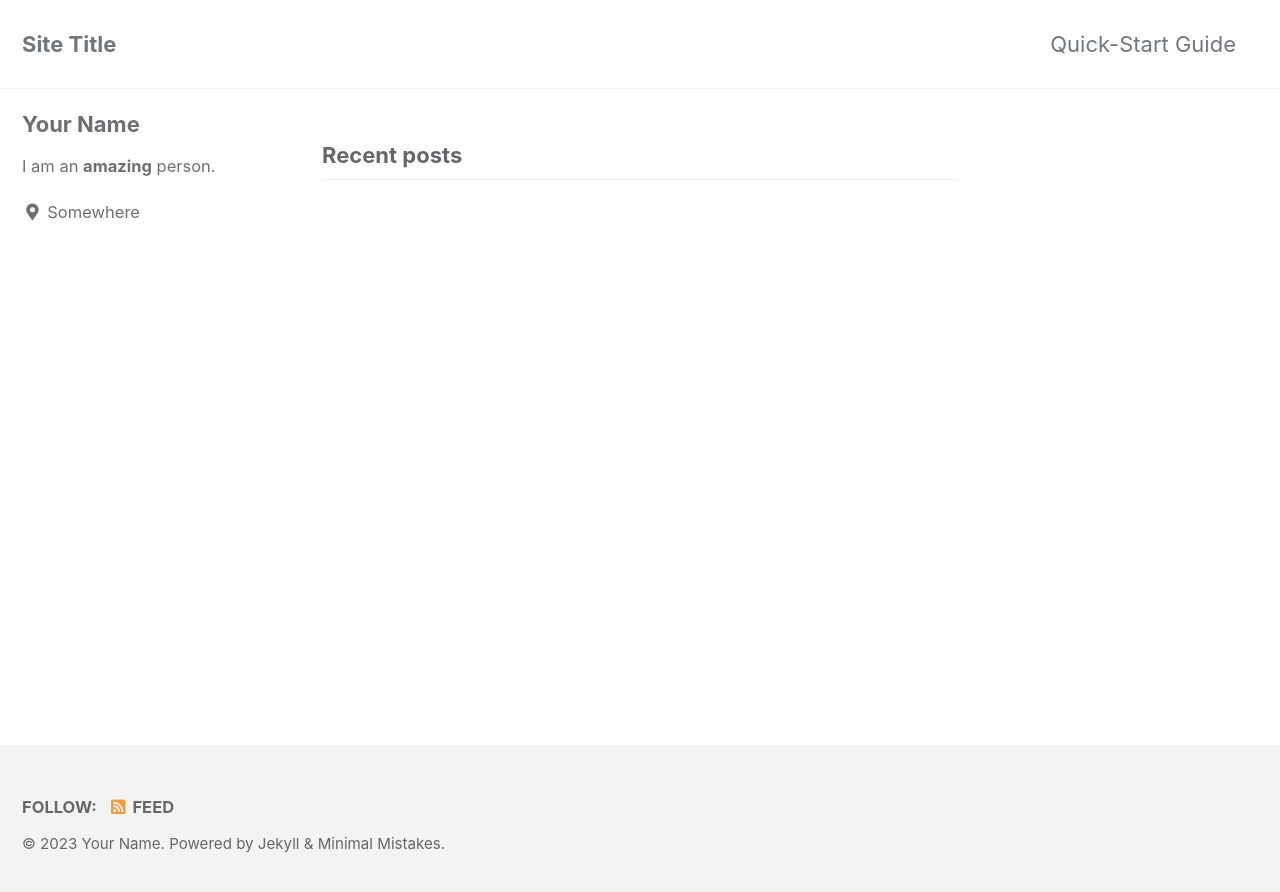
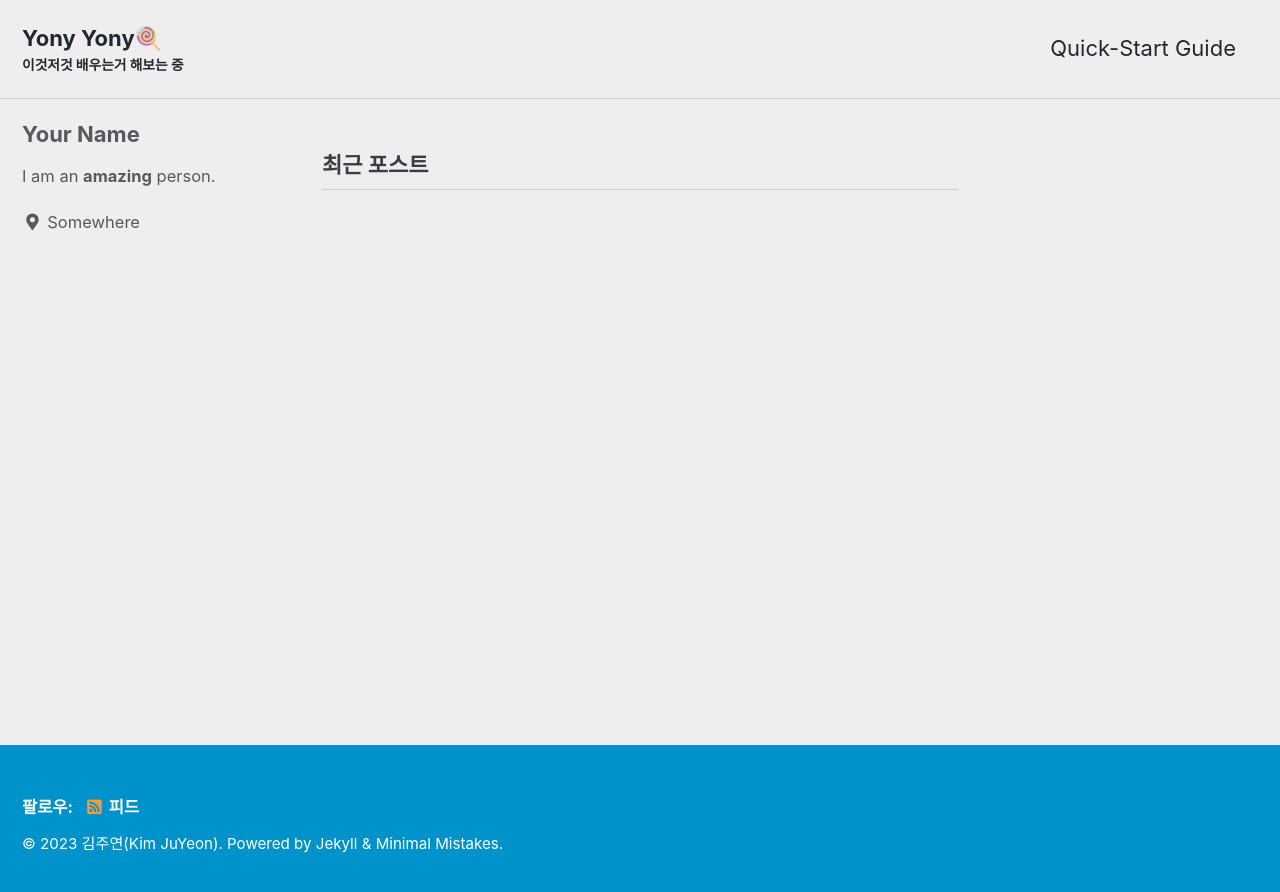
Before and after one commit to Ju-Yeon-K/jupearl.github.io, a Jekyll site: the page built from index.html, in a window 1280 px wide. Shown: the top 892 px of the page. Built offline with Jekyll 4.4.1, drawn with Linux system fonts in a browser that asks for light colours; cached includes are drawn as plain includes; the list of posts is cut into pages by our own code.

Commit message:
Update _config.yml

```diff
--- a/_config.yml
+++ b/_config.yml
@@ -12,21 +12,21 @@
 
 # theme                  : "minimal-mistakes-jekyll"
 # remote_theme           : "mmistakes/minimal-mistakes"
-minimal_mistakes_skin    : "default" # "air", "aqua", "contrast", "dark", "dirt", "neon", "mint", "plum", "sunrise"
+minimal_mistakes_skin    : "air" # "air", "aqua", "contrast", "dark", "dirt", "neon", "mint", "plum", "sunrise"
 
 # Site Settings
-locale                   : "en-US"
-title                    : "Site Title"
+locale                   : "ko-KR"
+title                    : "주연의 깃헙 블로그☕"
 title_separator          : "-"
-subtitle                 : # site tagline that appears below site title in masthead
-name                     : "Your Name"
-description              : "An amazing website."
-url                      : # the base hostname & protocol for your site e.g. "https://mmistakes.github.io"
+subtitle                 : "이것저것 배우는거 해보는 중"# site tagline that appears below site title in masthead
+name                     : "김주연(Kim JuYeon)"
+description              : "일단 연습"
+url                      : "https://jupearl.github.io"# the base hostname & protocol for your site e.g. "https://mmistakes.github.io"
 baseurl                  : # the subpath of your site, e.g. "/blog"
-repository               : # GitHub username/repo-name e.g. "mmistakes/minimal-mistakes"
+repository               : "https://github.com/jupearl/jupearl.github.io"# GitHub username/repo-name e.g. "mmistakes/minimal-mistakes"
 teaser                   : # path of fallback teaser image, e.g. "/assets/images/500x300.png"
 logo                     : # path of logo image to display in the masthead, e.g. "/assets/images/88x88.png"
-masthead_title           : # overrides the website title displayed in the masthead, use " " for no title
+masthead_title           : "Yony Yony🍭"# overrides the website title displayed in the masthead, use " " for no title
 # breadcrumbs            : false # true, false (default)
 words_per_minute         : 200
 comments:
```
